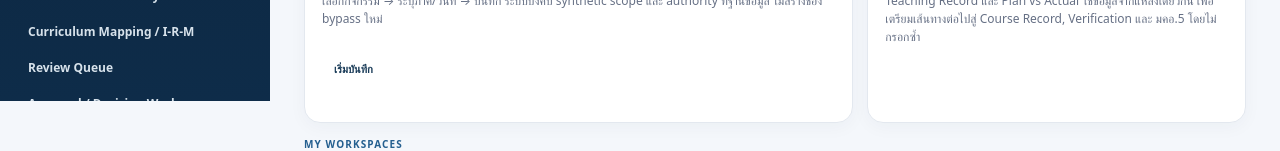
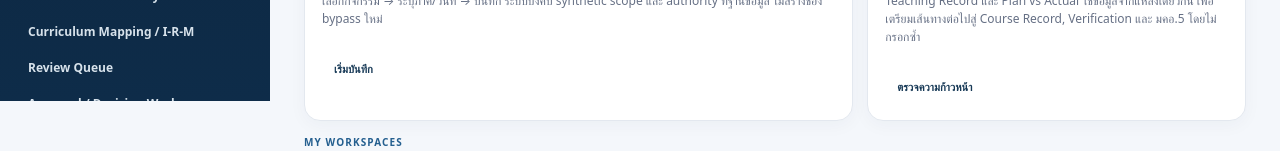
Before and after one commit to kasemch/hepe-ui-prototype, a Next.js app: page / in a window 1280 px wide. Shown: the part 699-850 px from the top of the page. Built offline with nearby package versions, Linux system fonts and the light colour scheme.

Commit message:
HEPE-USABLE-APP: repair root action contrast

```diff
--- a/app/page.tsx
+++ b/app/page.tsx
@@ -29,7 +29,7 @@ export default function Home(){
 
    <div className="grid g2" style={{marginTop:14}}>
     <article className="card"><div className="eyebrow">60-Second After-Class Record</div><h2 className="section-title" style={{marginTop:6}}>บันทึกหลังสอนให้สั้นที่สุด</h2><p className="note">เลือกกิจกรรม → ระบุภาค/วันที่ → บันทึก ระบบบังคับ synthetic scope และ authority ที่ฐานข้อมูล ไม่สร้างช่อง bypass ใหม่</p><a className="button" href="/pilot-entry" style={{display:'inline-block',marginTop:12}}>เริ่มบันทึก</a></article>
-    <article className="card"><div className="eyebrow">Course Continuity</div><h2 className="section-title" style={{marginTop:6}}>จาก Plan ไป Actual</h2><p className="note">Teaching Record และ Plan vs Actual ใช้ข้อมูลจากแหล่งเดียวกัน เพื่อเตรียมเส้นทางต่อไปสู่ Course Record, Verification และ มคอ.5 โดยไม่กรอกซ้ำ</p><a className="button secondary" href="/plan-actual" style={{display:'inline-block',marginTop:12}}>ตรวจความก้าวหน้า</a></article>
+    <article className="card"><div className="eyebrow">Course Continuity</div><h2 className="section-title" style={{marginTop:6}}>จาก Plan ไป Actual</h2><p className="note">Teaching Record และ Plan vs Actual ใช้ข้อมูลจากแหล่งเดียวกัน เพื่อเตรียมเส้นทางต่อไปสู่ Course Record, Verification และ มคอ.5 โดยไม่กรอกซ้ำ</p><a className="button" href="/plan-actual" style={{display:'inline-block',marginTop:12}}>ตรวจความก้าวหน้า</a></article>
    </div>
 
    <section style={{marginTop:14}} aria-labelledby="workspaces-title"><div className="eyebrow">My workspaces</div><h2 className="section-title" id="workspaces-title" style={{marginTop:6}}>งานที่ใช้บ่อย</h2><div className="grid g3">{[
```
